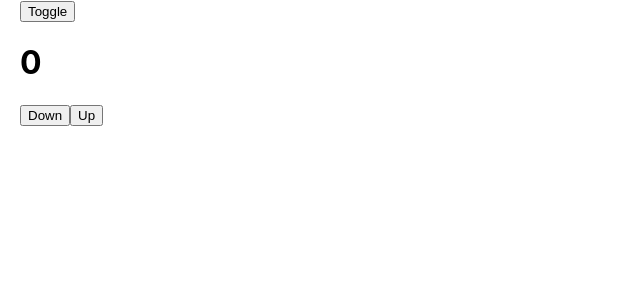
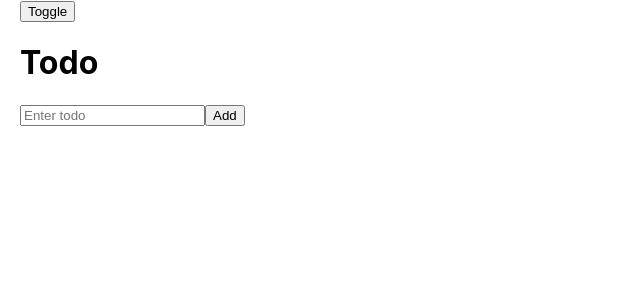
Before and after one commit to nguyenlecong/react, a React (Create React App) app in the folder reactjs/tiktok/: page / in a window 1280 px wide. Both pictures are taken after a click on the button "Toggle". Shown: the top 300 px of the page, without its empty margins (0-640 px from the left). Built offline with nearby package versions, Linux system fonts and the light colour scheme.

Commit message:
[Hooks] useReducer with Todo App

```diff
--- a/reactjs/tiktok/src/useReducer.js
+++ b/reactjs/tiktok/src/useReducer.js
@@ -1,4 +1,4 @@
-import { useReducer } from 'react'
+import { useReducer, useRef } from 'react'
 
 // useState
 // 1. Init state: 0
@@ -11,34 +11,104 @@
 // 4. Dispatch
 
 
-// Init state
-const initState = 0
+// // Init state
+// const initState = 0
 
-// Actions
-const UP_ACTION = 'up'
-const DOWN_ACTION = 'down'
+// // Actions
+// const UP_ACTION = 'up'
+// const DOWN_ACTION = 'down'
 
-// Reducer
+// // Reducer
+// const reducer = (state, action) => {
+//   switch(action) {
+//     case UP_ACTION:
+//       return state + 1
+//     case DOWN_ACTION:
+//       return state - 1
+//     default:
+//       throw new Error('Invalid action')
+//   }
+// }
+
+// Todo app
+// 1. Init state
+const initState = {
+  job: '',
+  jobs: []
+}
+
+// 2. Actions
+const SET_JOB = 'set_job'
+const ADD_JOB = 'add_job'
+const DELETE_JOB = 'delete_job'
+
+const setJob = payload => {
+  return {
+    type: SET_JOB,
+    payload
+  }
+}
+
+const addJob = payload => {
+  return {
+    type: ADD_JOB,
+    payload
+  }
+}
+
+const deleteJob = payload => {
+  return {
+    type: DELETE_JOB,
+    payload
+  }
+}
+
+// 3. Reducer
 const reducer = (state, action) => {
-  switch(action) {
-    case UP_ACTION:
-      return state + 1
-    case DOWN_ACTION:
-      return state - 1
+  switch(action.type) {
+    case SET_JOB:
+      return {
+        ...state,
+        job: action.payload
+      }
+    case ADD_JOB:
+      return {
+        ...state,
+        jobs: [...state.jobs, action.payload]
+        // job: '',  // Clear input
+      }
+    case DELETE_JOB:
+      const newJobs = [...state.jobs]
+      newJobs.splice(action.payload, 1)
+
+      return {
+          ...state,
+          jobs: newJobs
+        }
     default:
       throw new Error('Invalid action')
   }
 }
 
 // Dispatch
-
 function Content() {
   // const [count, setCount] = useState(0)
-  const [count, dispatch] = useReducer(reducer, initState)
+  // const [count, dispatch] = useReducer(reducer, initState)
+  const [state, dispatch] = useReducer(reducer, initState)
+  const {job, jobs} = state
+
+  const inputRef = useRef()
+
+  const handleSubmit = () => {
+    dispatch(addJob(job))
+    dispatch(setJob(''))  // Clear input
+
+    inputRef.current.focus()
+  }
 
   return (
     <div>
-      <h1>{count}</h1>
+      {/* <h1>{count}</h1>
       <button
         // onClick={() => setCount(count - 1)}
           onClick={() => dispatch(DOWN_ACTION)}
@@ -50,7 +120,27 @@
           onClick={() => dispatch(UP_ACTION)}
       >
         Up
-      </button>
+      </button> */}
+
+      <h1>Todo</h1>
+      <input
+        ref={inputRef}
+        value={job}
+        placeholder='Enter todo'
+        onChange={e => {
+          dispatch(setJob(e.target.value))
+        }}
+      />
+      <button onClick={handleSubmit}>Add</button>
+      <ul>
+        {jobs.map((job, index) => (
+          <li key={index}>{job}
+            <span onClick={() => {dispatch(deleteJob(index))}}>
+              &times;
+            </span>
+          </li>
+        ))}
+      </ul>
     </div>
 
   )
```
